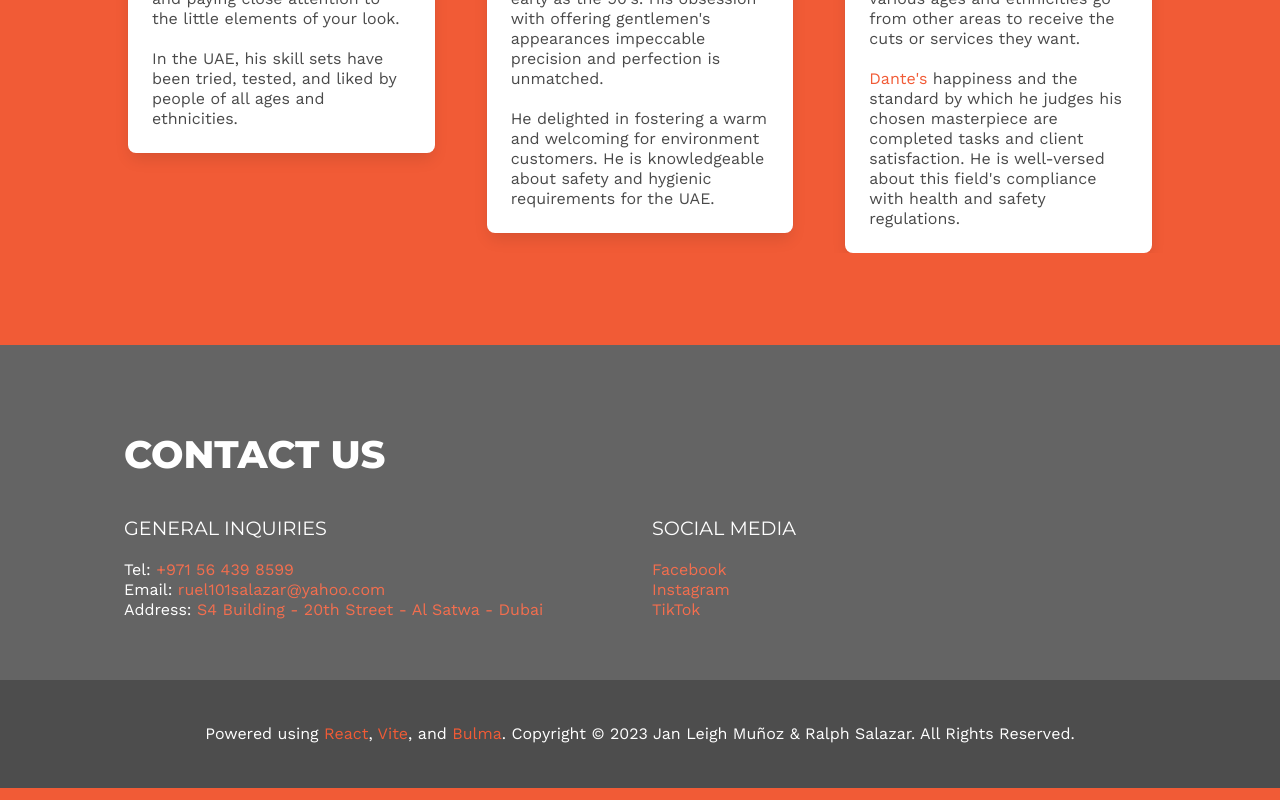
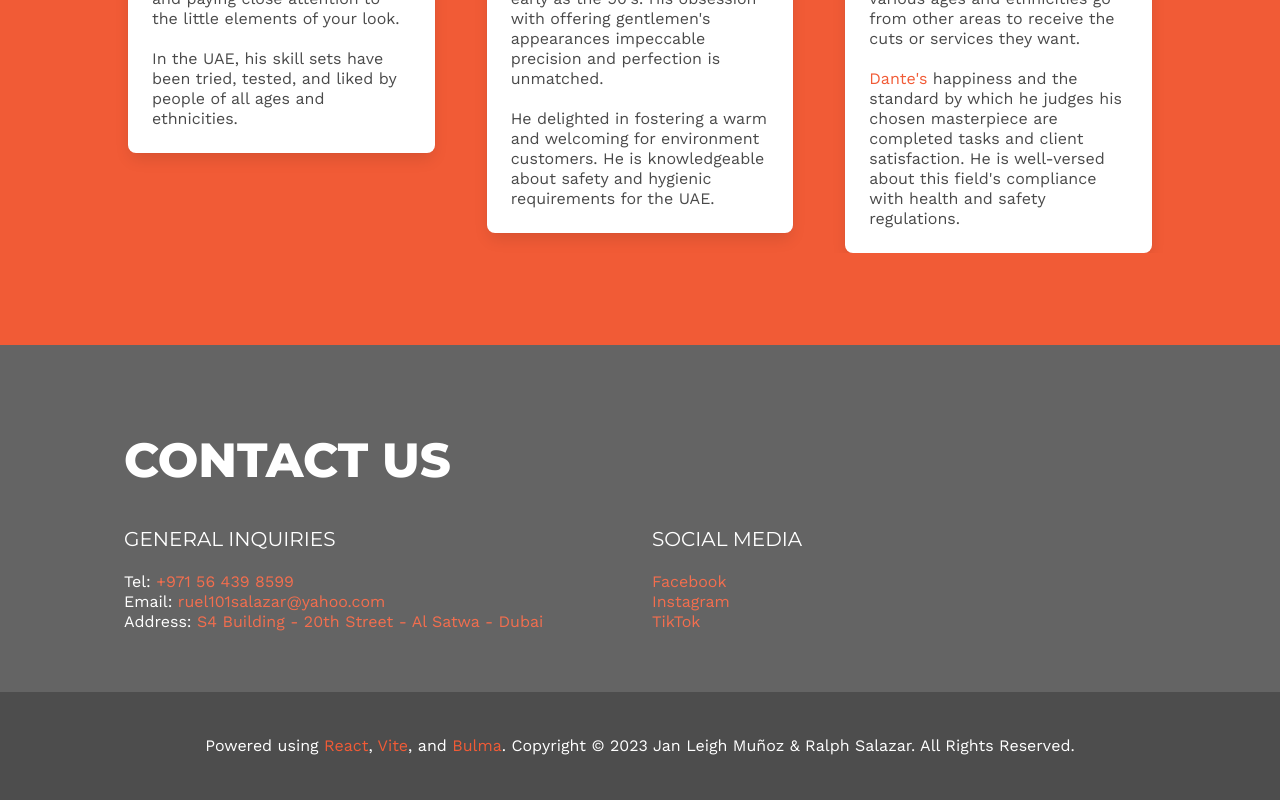
Before and after one commit to janleigh/salazar-gents-website, a React (Vite) app: page / in a window 1280 px wide. Shown: the part 4029-4829 px from the top of the page. Built offline with nearby package versions, Linux system fonts and the light colour scheme.

Commit message:
chore: SIZE

```diff
--- a/src/styles/_app.scss
+++ b/src/styles/_app.scss
@@ -161,14 +161,14 @@
 
 		.contact-title {
 			color: $foreground-color !important;
-			font-size: 3vw !important;
+			font-size: 1.5em !important;
 			font-weight: 800 !important;
 		}
 
 		.contacts {
 			.general-inquiries,
 			.social-media {
-				font-size: 1.25vw !important;
+				font-size: 1em !important;
 
 				a, span {
 					color: lighten($background-color, 5%);
@@ -176,7 +176,7 @@
 			}
 
 			h3 {
-				font-size: 1.5vw !important;
+				font-size: 1.25em !important;
 				text-transform: uppercase;
 			}
 		}
```
